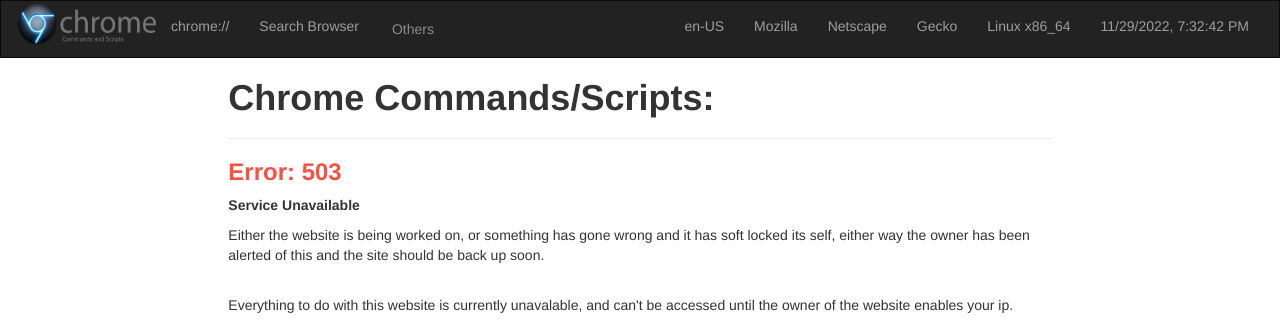
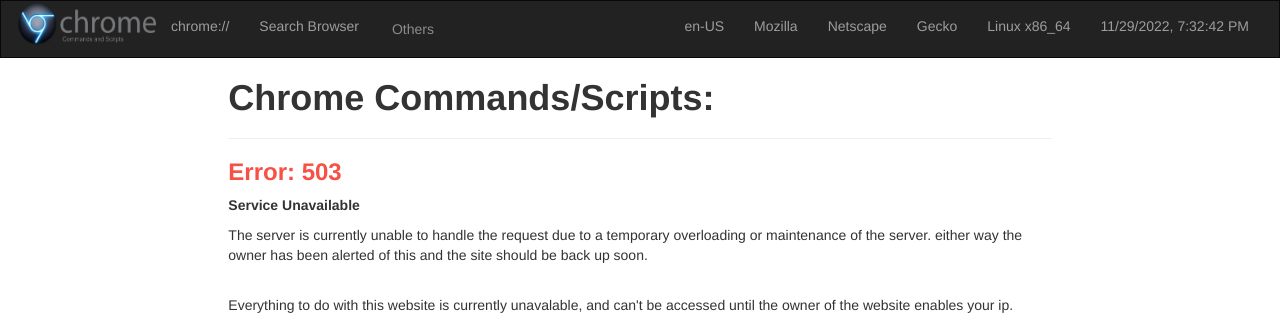
Before and after one commit to SpiritXIV/Chrome-Hidden-Files, a website: page www/denied.html in a window 1280 px wide. Shown: the top 322 px of the page. Drawn offline with nearby package versions, Linux system fonts and the light colour scheme; some packages are replaced by stand-ins of ours; a script that the page names is missing.

Commit message:
Update denied.html

```diff
--- a/www/denied.html
+++ b/www/denied.html
@@ -418,7 +418,7 @@
 <body>
   <h3><bad><b>Error: 503</h3></bad></b>
   <p><b>Service Unavailable</b></p>
-<p>Either the website is being worked on, or something  has gone wrong and it has soft locked its self, either way the owner has been alerted of this and the site should be back up soon.</p>
+<p>The server is currently unable to handle the request due to a temporary overloading or maintenance of the server. either way the owner has been alerted of this and the site should be back up soon.</p>
   <br>
 <p>Everything to do with this website is currently unavalable, and can't be accessed until the owner of the website enables your ip.</p>
   <p>Sorry for the inconvenience.</p>
```
